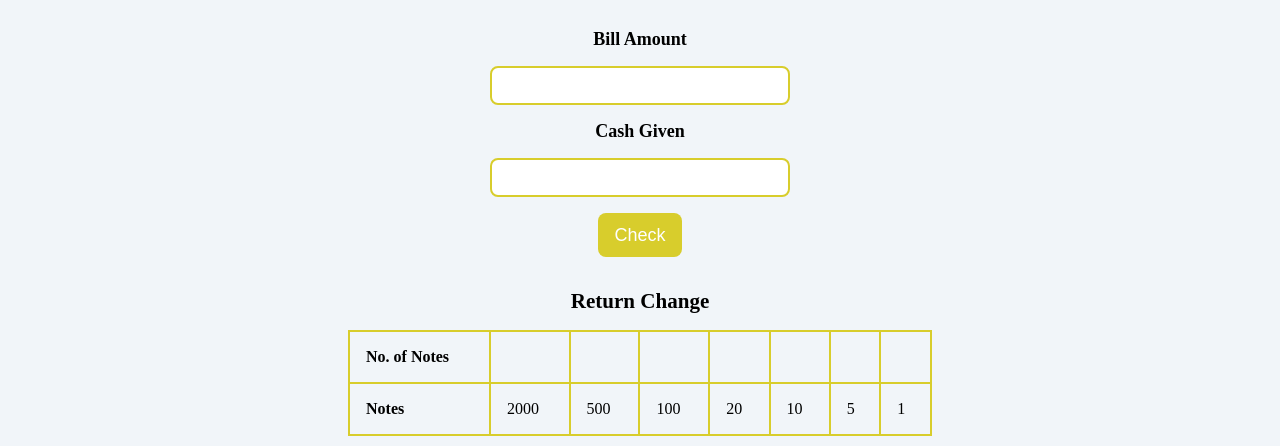
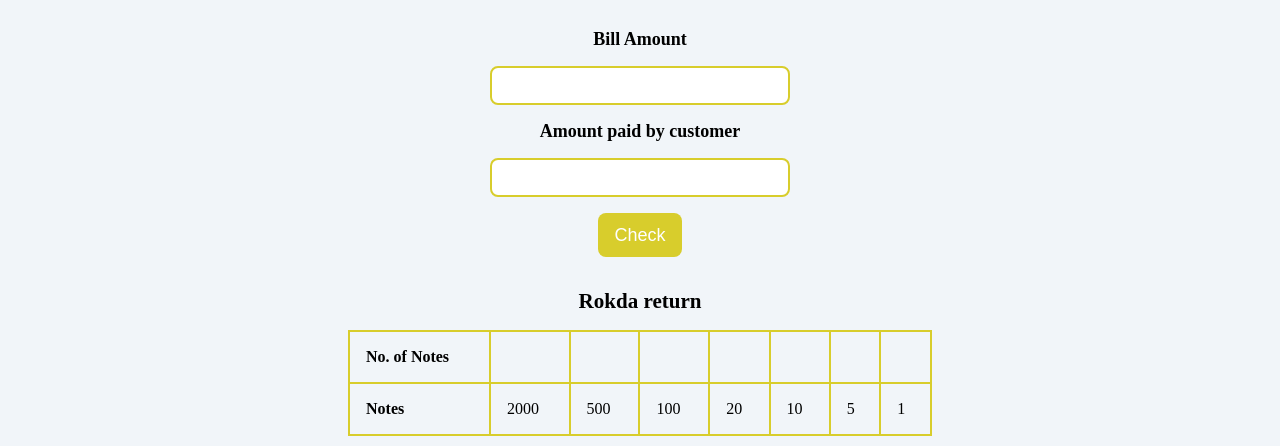
Before and after one commit to heetgajra/cash-register, a plain HTML site: page index.html in a window 1280 px wide. Shown: the part 93-539 px from the top of the page. Drawn offline with Linux system fonts and the light colour scheme.

Commit message:
changed the name of textbox

```diff
--- a/index.html
+++ b/index.html
@@ -19,7 +19,7 @@
 
       <label for="bill-amount" class="input-label">Bill Amount</label>
       <input class="bill-amount input" type="number" />
-      <label for="cash-given" class="input-label">Cash Given</label>
+      <label for="cash-given" class="input-label">Amount paid by customer</label>
       <input class="cash-given input" type="number" />
 
       <button class="button">Check</button>
@@ -27,7 +27,7 @@
 
       <table class="table">
         <caption>
-          <h3>Return Change</h3>
+          <h3>Rokda return </h3>
         </caption>
 
         <tr>
```
